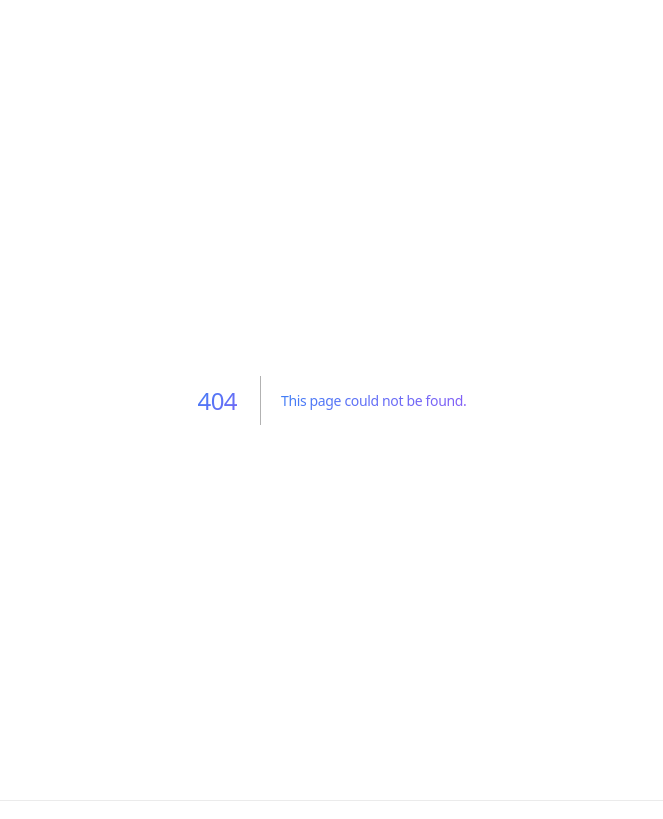
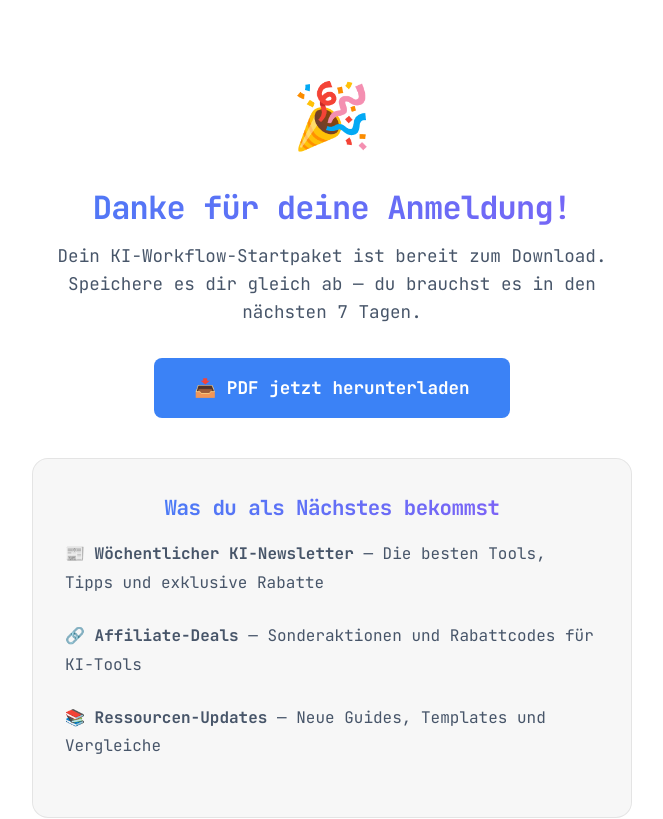
Before and after one commit to Malaclyde/affiliates, a Next.js app: page /subscribe/thank-you in a window 1280 px wide. Before the commit this address had no page. Shown: the top 819 px of the page, without its empty margins (308-971 px from the left). Built offline with nearby package versions, Linux system fonts and the light colour scheme.

Commit message:
feat: add lead magnet PDF + thank-you page with instant download for /subscribe

```diff
--- /dev/null
+++ b/src/app/subscribe/thank-you/page.tsx
@@ -0,0 +1,78 @@
+import type { Metadata } from 'next';
+import Link from 'next/link';
+
+export const metadata: Metadata = {
+  title: 'Download: KI-Workflow-Startpaket | Malaclyde Affiliates',
+  description:
+    'Dein KI-Workflow-Startpaket steht bereit. 50 Action Items für deine erste Woche mit KI-Automatisierung.',
+};
+
+export default function ThankYouPage() {
+  return (
+    <main style={{ textAlign: 'center', padding: '4rem 2rem' }}>
+      <div style={{ fontSize: '4rem', marginBottom: '1rem' }}>🎉</div>
+      <h1 style={{ fontSize: '2rem', margin: '0 0 0.5rem 0' }}>
+        Danke für deine Anmeldung!
+      </h1>
+      <p
+        className="description"
+        style={{
+          fontSize: '1.1rem',
+          maxWidth: '550px',
+          margin: '0 auto 2rem auto',
+          lineHeight: 1.6,
+        }}
+      >
+        Dein KI-Workflow-Startpaket ist bereit zum Download. Speichere es dir
+        gleich ab — du brauchst es in den nächsten 7 Tagen.
+      </p>
+
+      <a
+        href="/ki-workflow-startpaket.pdf"
+        download
+        style={{
+          display: 'inline-block',
+          padding: '1rem 2.5rem',
+          background: 'var(--primary, #0066cc)',
+          color: '#fff',
+          textDecoration: 'none',
+          borderRadius: '0.5rem',
+          fontWeight: 700,
+          fontSize: '1.1rem',
+          marginBottom: '2.5rem',
+        }}
+      >
+        📥 PDF jetzt herunterladen
+      </a>
+
+      <section
+        style={{
+          maxWidth: '600px',
+          margin: '0 auto',
+          padding: '2rem',
+          background: 'var(--glass-bg)',
+          border: '1px solid var(--glass-border)',
+          borderRadius: '1rem',
+        }}
+      >
+        <h2 style={{ fontSize: '1.3rem', margin: '0 0 1rem 0' }}>
+          Was du als Nächstes bekommst
+        </h2>
+        <div style={{ textAlign: 'left', lineHeight: 1.8 }}>
+          <p>📰 <strong>Wöchentlicher KI-Newsletter</strong> — Die besten Tools, Tipps und exklusive Rabatte</p>
+          <p>🔗 <strong>Affiliate-Deals</strong> — Sonderaktionen und Rabattcodes für KI-Tools</p>
+          <p>📚 <strong>Ressourcen-Updates</strong> — Neue Guides, Templates und Vergleiche</p>
+        </div>
+      </section>
+
+      <div style={{ marginTop: '2rem' }}>
+        <Link
+          href="/"
+          style={{ color: 'var(--primary)', fontSize: '0.9rem' }}
+        >
+          ← Zurück zur Startseite
+        </Link>
+      </div>
+    </main>
+  );
+}
```
Also changed, not shown: 1 other file (tests, documents, lock files or other folders).
